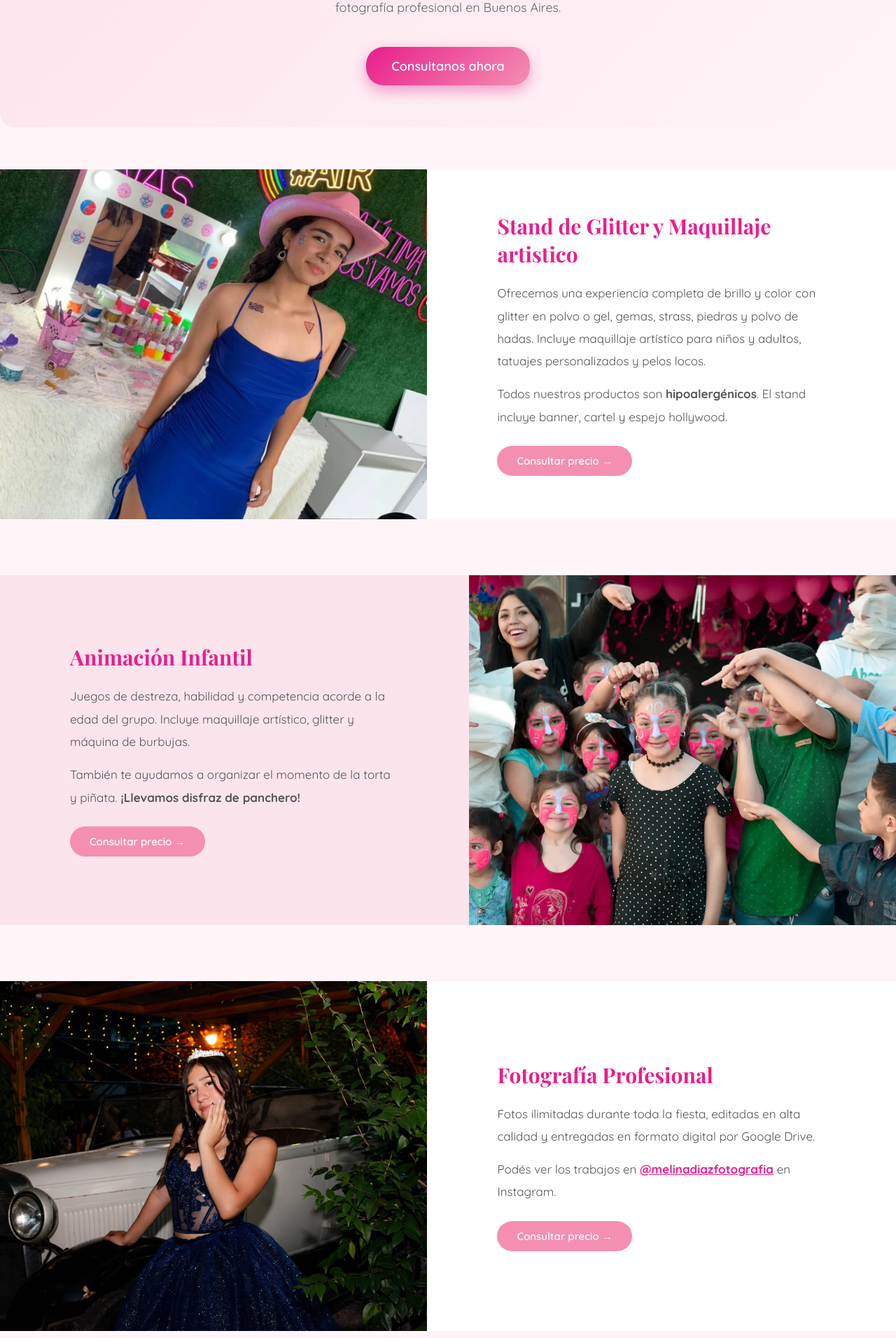
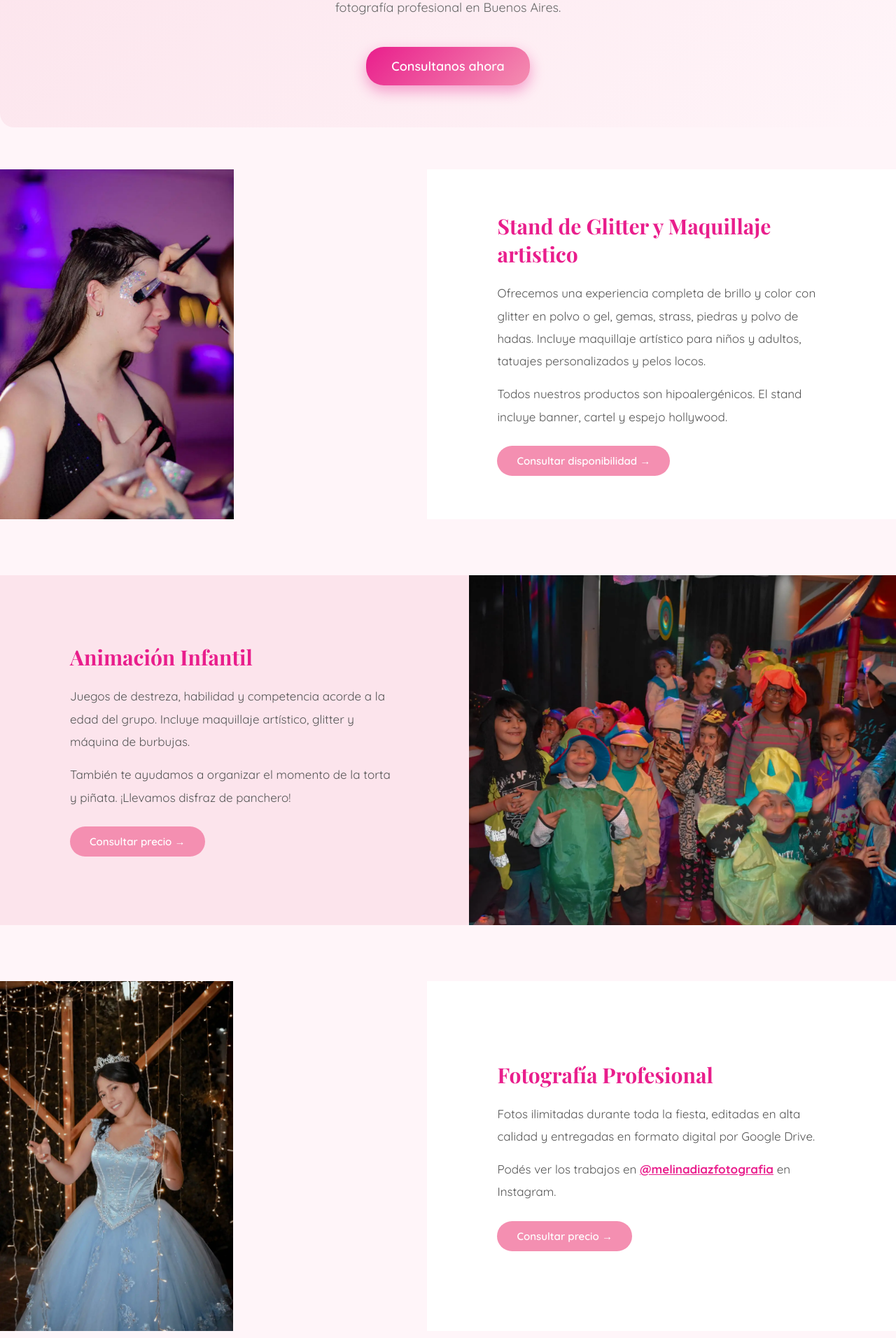
Before and after one commit to dylangig/Animaciones-C-C, a Flask app: page / in a window 1280 px wide. Shown: the part 353-2265 px from the top of the page at 70% size. Run offline with Flask 3, Linux system fonts and the light colour scheme.

Commit message:
Imagenes clickeables y cambio en texto

```diff
--- a/templates/base.html
+++ b/templates/base.html
@@ -1,6 +1,7 @@
 <!DOCTYPE html>
 <html>
 <head>
+    <link rel="stylesheet" href="https://cdn.jsdelivr.net/npm/glightbox/dist/css/glightbox.min.css">
     <meta name="viewport" content="width=device-width, initial-scale=1.0">
     <title>Animaciones C&C</title>
     <meta property="og:title" content="Animaciones C&C ✨" />
@@ -167,5 +168,12 @@
     </div>
     <p>© 2026 Animaciones C&C Todos los derechos reservados</p>
     </footer>
+    <script src="https://cdn.jsdelivr.net/npm/glightbox/dist/js/glightbox.min.js"></script>
+    <script>
+        const lightbox = GLightbox({
+            touchNavigation: true,
+            loop: true,
+        });
+    </script>
 </body>
 </html>
--- a/templates/inicio.html
+++ b/templates/inicio.html
@@ -12,13 +12,15 @@
 <!-- Stand de Glitter -->
     <div class="seccion-full" data-aos="fade-up">
     <div class="seccion-full-img">
-        <img src="{{ url_for('static', filename='imagenes/Glitter3.webp') }}" />
+        <a href="{{ url_for('static', filename='imagenes/Glitter1.webp') }}" class="glightbox">
+    <img src="{{ url_for('static', filename='imagenes/Glitter1.webp') }}" />
+    </a>
     </div>
     <div class="seccion-full-texto">
         <h3>Stand de Glitter y Maquillaje artistico</h3>
         <p>Ofrecemos una experiencia completa de brillo y color con glitter en polvo o gel, gemas, strass, piedras y polvo de hadas. Incluye maquillaje artístico para niños y adultos, tatuajes personalizados y pelos locos.</p>
-        <p>Todos nuestros productos son <strong>hipoalergénicos</strong>. El stand incluye banner, cartel y espejo hollywood.</p>
-        <a href="/contacto" class="btn-chico">Consultar precio →</a>
+        <p>Todos nuestros productos son hipoalergénicos. El stand incluye banner, cartel y espejo hollywood.</p>
+        <a href="/contacto" class="btn-chico">Consultar disponibilidad →</a>
     </div>
 </div>
 </section>
@@ -26,12 +28,14 @@
 <!-- Animación -->
 <div class="seccion-full invertida" data-aos="fade-up">
     <div class="seccion-full-img">
-        <img src="{{ url_for('static', filename='imagenes/Animacion2.webp') }}" />
+        <a href="{{ url_for('static', filename='imagenes/Animacion1.webp') }}" class="glightbox">
+    <img src="{{ url_for('static', filename='imagenes/Animacion1.webp') }}" />
+    </a>
     </div>
     <div class="seccion-full-texto">
         <h3>Animación Infantil</h3>
         <p>Juegos de destreza, habilidad y competencia acorde a la edad del grupo. Incluye maquillaje artístico, glitter y máquina de burbujas.</p>
-        <p>También te ayudamos a organizar el momento de la torta y piñata. <strong>¡Llevamos disfraz de panchero!</strong></p>
+        <p>También te ayudamos a organizar el momento de la torta y piñata. ¡Llevamos disfraz de panchero!</p>
         <a href="/contacto" class="btn-chico">Consultar precio →</a>
     </div>
 </div>
@@ -40,7 +44,9 @@
 <!--  Fotografía -->
 <div class="seccion-full" data-aos="fade-up">
     <div class="seccion-full-img">
-        <img src="{{ url_for('static', filename='imagenes/fotografia2.webp') }}" />
+        <a href="{{ url_for('static', filename='imagenes/fotografia1.webp') }}" class="glightbox">
+    <img src="{{ url_for('static', filename='imagenes/fotografia1.webp') }}" />
+    </a>
     </div>
     <div class="seccion-full-texto">
         <h3>Fotografía Profesional</h3>
@@ -52,14 +58,16 @@
 
 <!-- Galería -->
 <section class="galeria-seccion" data-aos="fade-up">
-    <h3>📷 Nuestros trabajos</h3>
+    <h3>Nuestros trabajos</h3>
     <div class="galeria">
-        {% for foto in fotos %}
-            <div class="foto-card">
+    {% for foto in fotos %}
+        <div class="foto-card">
+            <a href="{{ url_for('static', filename='imagenes/' + foto) }}" class="glightbox">
                 <img src="{{ url_for('static', filename='imagenes/' + foto) }}" />
-            </div>
-        {% endfor %}
-    </div>
+            </a>
+        </div>
+    {% endfor %}
+</div>
 </section>
 
 <style>
```
